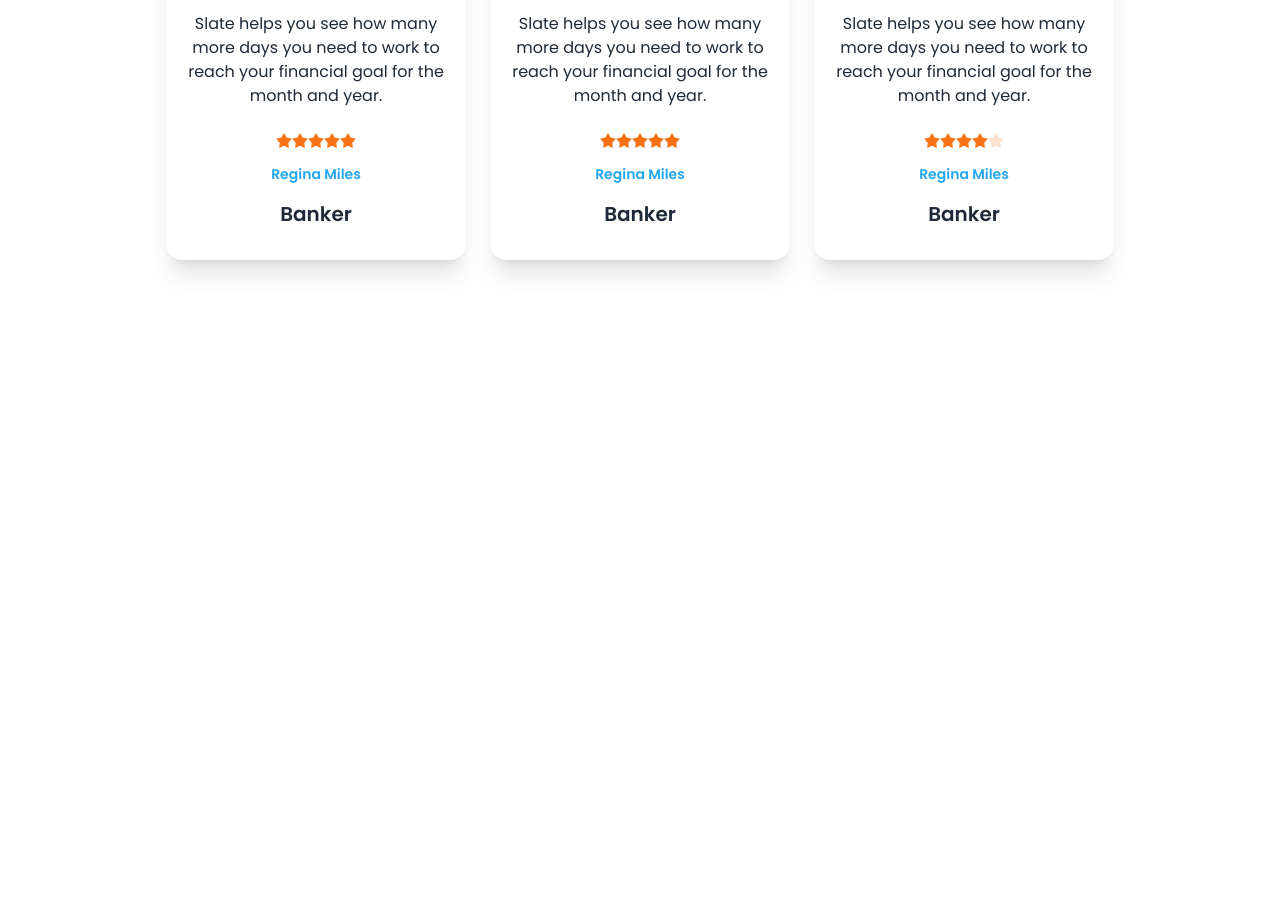
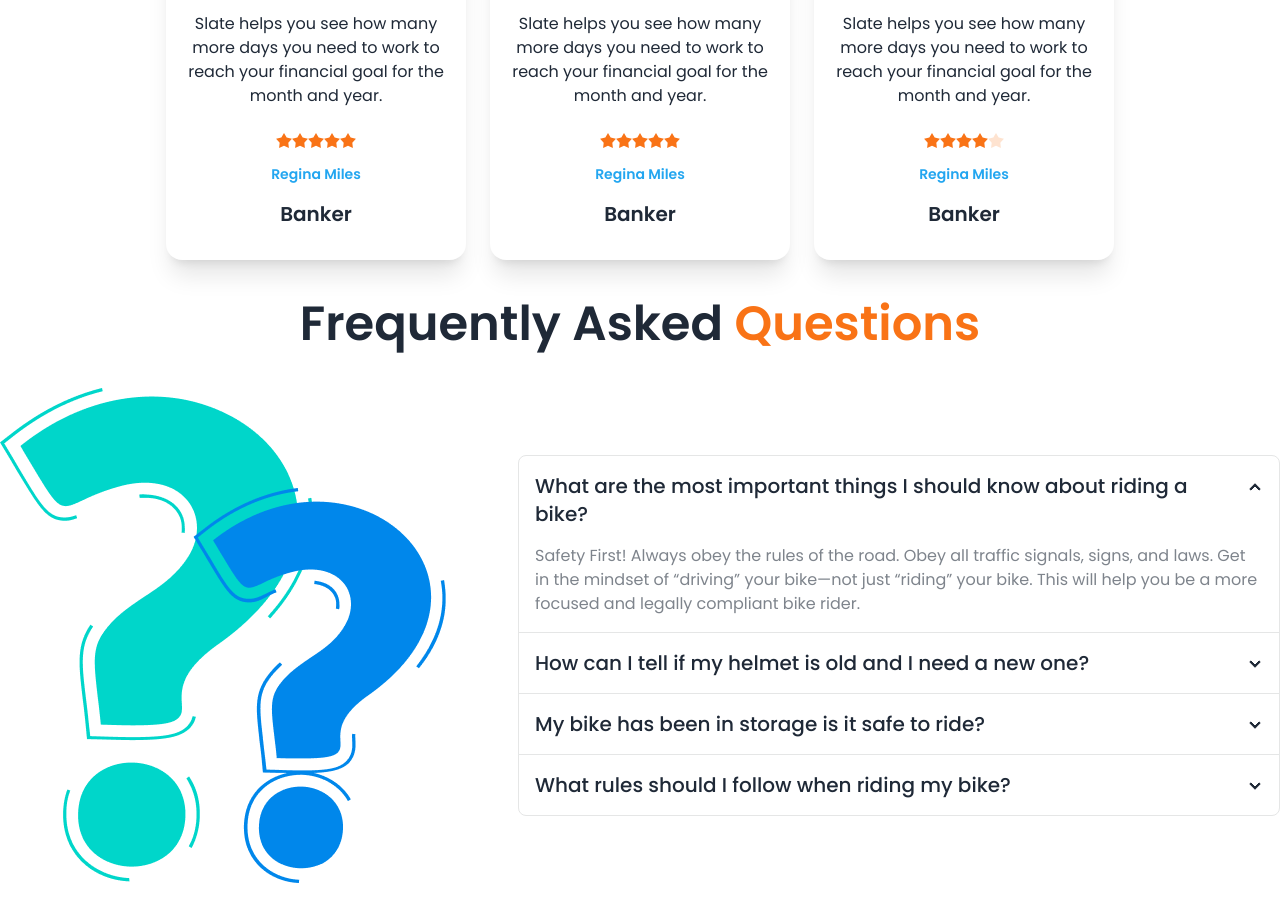
Before and after one commit to dreammehedi/biker-zone, a plain HTML site: page index.html in a window 1280 px wide. Shown: the part 2261-3182 px from the top of the page. Before the commit the page ends 2561 px from the top, so only its background shows below. Drawn offline with nearby package versions, Linux system fonts and the light colour scheme.

Commit message:
faq complete

```diff
--- a/index.html
+++ b/index.html
@@ -470,5 +470,94 @@
         </div>
       </div>
     </div>
+    <!-- FAQ -->
+    <div class="container mx-auto my-10">
+      <!-- faq title -->
+      <h1
+        class="text-center text-dark-color text-3xl md:text-5xl font-semibold"
+      >
+        Frequently Asked <span class="text-orange-500">Questions</span>
+      </h1>
+      <!-- faq -->
+      <div class="mt-10">
+        <div
+          class="flex flex-col lg:flex-row justify-center md:justify-between items-center gap-8"
+        >
+          <!-- faq img -->
+          <img
+            src="./images/others/faq.png"
+            class="md:max-w-sm lg:max-w-md object-cover mr-0 lg:mr-10"
+          />
+          <!-- accordion -->
+          <div class="join join-vertical w-full">
+            <div
+              class="collapse collapse-arrow join-item border border-base-300"
+            >
+              <input type="radio" name="my-accordion-4" checked="checked" />
+              <div class="collapse-title text-xl font-medium">
+                What are the most important things I should know about riding a
+                bike?
+              </div>
+              <div class="collapse-content">
+                <p class="text-[#7E848C]">
+                  Safety First! Always obey the rules of the road. Obey all
+                  traffic signals, signs, and laws. Get in the mindset of
+                  “driving” your bike—not just “riding” your bike. This will
+                  help you be a more focused and legally compliant bike rider.
+                </p>
+              </div>
+            </div>
+            <div
+              class="collapse collapse-arrow join-item border border-base-300"
+            >
+              <input type="radio" name="my-accordion-4" />
+              <div class="collapse-title text-xl font-medium">
+                How can I tell if my helmet is old and I need a new one?
+              </div>
+              <div class="collapse-content">
+                <p class="text-[#7E848C]">
+                  Safety First! Always obey the rules of the road. Obey all
+                  traffic signals, signs, and laws. Get in the mindset of
+                  “driving” your bike—not just “riding” your bike. This will
+                  help you be a more focused and legally compliant bike rider.
+                </p>
+              </div>
+            </div>
+            <div
+              class="collapse collapse-arrow join-item border border-base-300"
+            >
+              <input type="radio" name="my-accordion-4" />
+              <div class="collapse-title text-xl font-medium">
+                My bike has been in storage is it safe to ride?
+              </div>
+              <div class="collapse-content">
+                <p class="text-[#7E848C]">
+                  Safety First! Always obey the rules of the road. Obey all
+                  traffic signals, signs, and laws. Get in the mindset of
+                  “driving” your bike—not just “riding” your bike. This will
+                  help you be a more focused and legally compliant bike rider.
+                </p>
+              </div>
+            </div>
+            <div
+              class="collapse collapse-arrow join-item border border-base-300"
+            >
+              <input type="radio" name="my-accordion-4" />
+              <div class="collapse-title text-xl font-medium">
+                What rules should I follow when riding my bike?
+              </div>
+              <div class="collapse-content">
+                <p class="text-[#7E848C]">
+                  Safety First! Always obey the rules of the road. Obey all
+                  traffic signals, signs, and laws. Get in the mindset of
+                  “driving” your bike—not just “riding” your bike. This will
+                  help you be a more focused and legally compliant bike rider.
+                </p>
+              </div>
+            </div>
+          </div>
+        </div>
+      </div>
+    </div>
   </body>
 </html>
```
